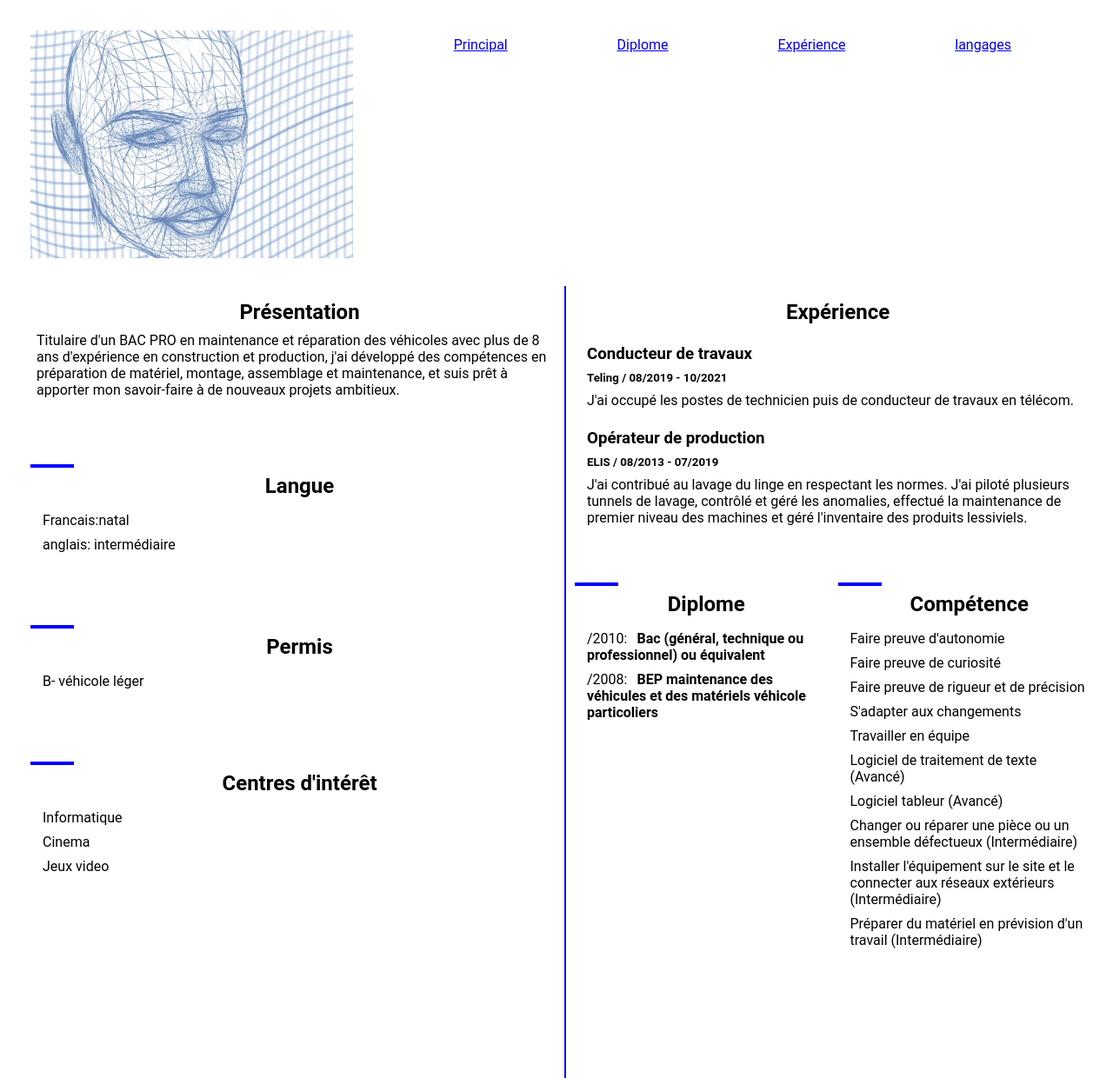
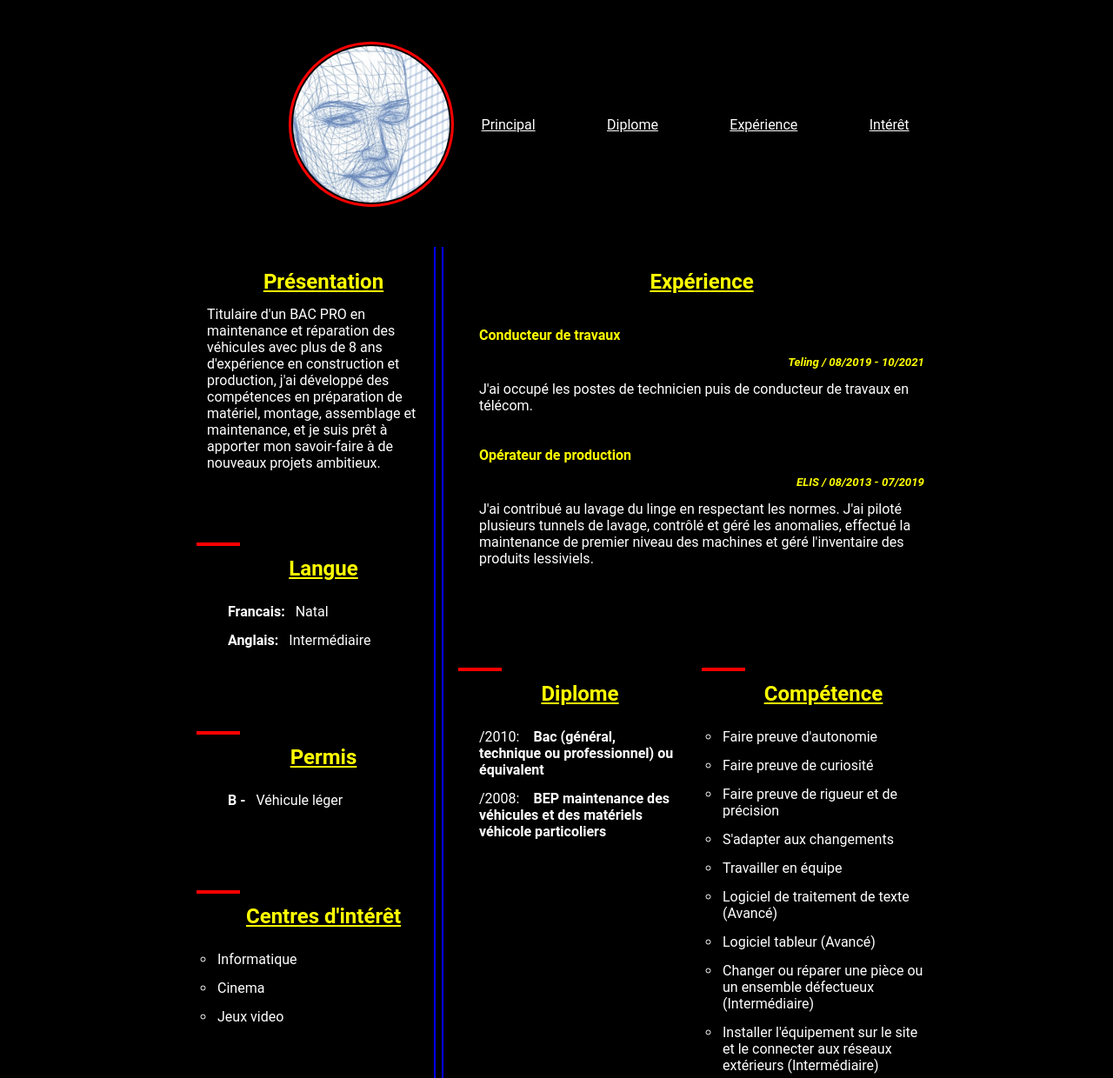
Before and after one commit to c41m07/TP_Formation-HTML-CSS, a plain HTML site: page pge/CV.html in a window 1280 px wide. Shown: the top 1240 px of the page at 87% size. Drawn offline with Linux system fonts and the light colour scheme.

Commit message:
V1.0.0.2b

```diff
--- a/asset/css/style.css
+++ b/asset/css/style.css
@@ -1,8 +1,16 @@
 * {
     list-style: none;
-    margin: 5px;
+    margin: 10px;
     padding:2px;
     font-family: 'Roboto', sans-serif;
+    color: white;
+
+}
+
+body {
+    background-color: black;
+    max-width: 900px;
+    margin: 0 auto;
 }
 
 header {
@@ -12,7 +20,18 @@ header {
 }
 
 .image {
-    width: 30%;
+    width: 180px;
+    height: 180px;
+    border-radius: 50%;
+    object-fit: cover;
+    border: 3px solid red;
+}
+
+.titre {
+    width: 70%;
+    display: flex;
+    justify-content: center;
+    align-items: center;
 }
 
 nav {
@@ -41,53 +60,60 @@ ul {
 
 h2 {
     text-align: center;
+    text-decoration: underline;
 }
 
-#Xp {
+h4 {
+    text-align: left;
+}
+
+h5 {
+    text-align: right;
+    font-style: italic;
+}
+
+h2,h4,h5 {
+    color: yellow;
+}
+
+#Xp,#Comp,#Langage,#Permis,#Inté {
     width: 100%;
     height: auto;
 }
 
-#Comp {
-    width: 100%;
-    height: auto;
-}
-
-#Langage {
-    width: 100%;
-    height: auto;
-}
-
-#Permis {
-    width: 100%;
-    height: auto;
-}
-
-#Inté {
-    width: 100%;
-    height: auto;
+#Comp li,#Inté li {
+    list-style: circle;
 }
 
 .maingrid {
     display: grid;
+    grid-template-columns: 0.5fr 1fr;
+    grid-template-rows: 1fr 1fr;
+
+}
+.scdgrid {
+    display: grid;
     grid-template-columns: 1fr 1fr;
     grid-template-rows: 1fr 1fr;
+
 }
 
 .right {
+    border-left: 2px solid blue;
+    margin-left: 5px;
     width: 100%;
     height: auto;
 }
 
 .left {
     border-right: 2px solid blue;
-    margin-right: 5px;
+    margin-right:5px;
     width: 100%;
     height: auto;
 }
 
 .barrette {
-    padding-top: 10%;
+    padding-top: 20%;
 }
 
 .barrette::before {
@@ -95,5 +121,5 @@ h2 {
     display: block;
     width: 50px;
     height: 4px;
-    background-color: blue;
+    background-color: red;
 }
--- a/pge/CV.html
+++ b/pge/CV.html
@@ -1,5 +1,5 @@
 <!DOCTYPE html>
-<html lang="en">
+<html lang="fr">
 
 <head>
     <meta charset="UTF-8">
@@ -14,9 +14,10 @@
 
 <body>
     <header>
-        <div>
+        <div class="titre">
             <img src="/asset/img/moi.webp" alt="moi" class="image">
         </div>
+        <div class="titre">
             <nav>
                 <ul>
                     <li>
@@ -29,10 +30,11 @@
                         <a href="#Xp">Expérience</a>
                     </li>
                     <li>
-                    <a href="#Langage">langages</a>
+                        <a href="#Inté">Intérêt</a>
                     </li>
                 </ul>
             </nav>
+        </div>
 
     </header>
 
@@ -45,13 +47,13 @@
                 <p>
                     Titulaire d'un BAC PRO en
                     maintenance et réparation des
-                    véhicoles avec plus de 8 ans
+                    véhicules avec plus de 8 ans
                     d'expérience en construction
                     et production, j'ai développé
                     des compétences en
                     préparation de matériel,
                     montage, assemblage et
-                    maintenance, et suis prêt à
+                    maintenance, et je suis prêt à
                     apporter mon savoir-faire à de
                     nouveaux projets ambitieux.
 
@@ -62,10 +64,10 @@
                 <h2>Langue</h2>
                 <ol>
                     <li>
-                        Francais:natal
+                        <strong>Francais:</strong>Natal
                     </li>
                     <li>
-                        anglais: intermédiaire
+                        <strong>Anglais:</strong>Intermédiaire
                     </li>
                 </ol>
             </section>
@@ -73,7 +75,7 @@
                 <h2>Permis</h2>
                 <ol>
                     <li>
-                        B- véhicole léger
+                        <strong>B -</strong>Véhicule léger
                     </li>
                 </ol>
             </section>
@@ -98,27 +100,28 @@
                 <h2>Expérience</h2>
                     <ol>
                         <li>
-                            <h3>Conducteur de travaux </h3>
+                            <h4>Conducteur de travaux </h4>
                             <h5>Teling / 08/2019 - 10/2021</h5>
                             <p>
-                            J'ai occupé les postes de technicien puis de conducteur de travaux en
-                            télécom.
+                            J'ai occupé les postes de technicien puis de
+                            conducteur de travaux en télécom.
                             </p>
                         </li>
 
                         <li>
-                            <h3>Opérateur de production</h3>
+                            <h4>Opérateur de production</h4>
                             <h5>ELIS / 08/2013 - 07/2019</h5>
                             <p>
-                            J'ai contribué au lavage du linge en respectant les normes. J'ai piloté
-                            plusieurs tunnels de lavage, contrôlé et géré les anomalies, effectué la
-                            maintenance de premier niveau des machines et géré l'inventaire des
-                            produits lessiviels.
+                            J'ai contribué au lavage du linge en respectant
+                            les normes. J'ai piloté plusieurs tunnels de lavage,
+                            contrôlé et géré les anomalies, effectué la
+                            maintenance de premier niveau des machines et
+                            géré l'inventaire des produits lessiviels.
                             </p>
                         </li>
                 </ol>
             </section>
-            <div class="maingrid">
+            <div class="scdgrid">
 
                 <section id="Diplome" class="barrette">
                     <h2>Diplome</h2>
```
Also changed, not shown: pge/home.html (+1 -1 lines). Lines whose indentation alone changed are shown as unchanged.
